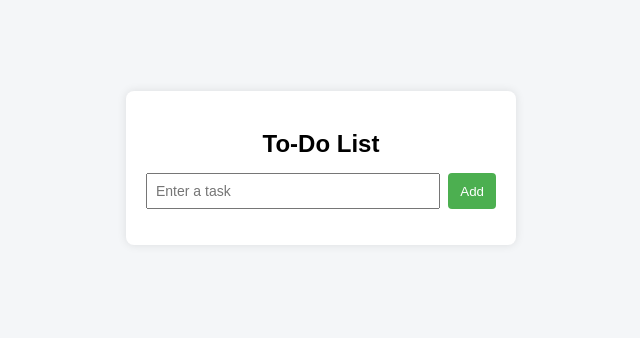
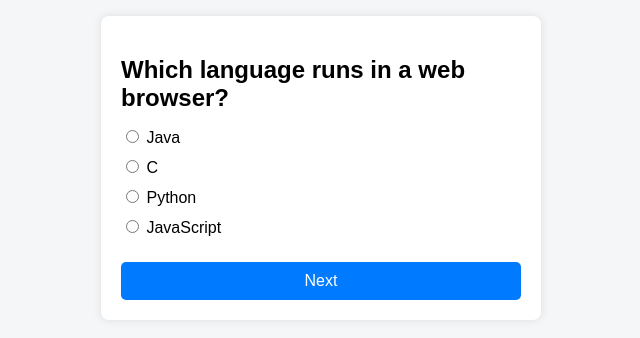
Before and after one commit to SyedZainulAbideen1/Jawan-Pakistan-Assignement-Javascript, a plain HTML site: page Assignment # 24/index.html in a window 1280 px wide. Shown: the part 240-578 px from the top of the page, without its empty margins (319-959 px from the left). Drawn offline with Linux system fonts and the light colour scheme.

Commit message:
Add files via upload

```diff
--- a/Assignment # 24/app.js
+++ b/Assignment # 24/app.js
@@ -1,54 +1,148 @@
-let tasks = [];
-let editIndex = null;
 
-function addTask() {
-  const taskInput = document.getElementById("taskInput");
-  const errorMsg = document.getElementById("errorMsg");
-  const taskValue = taskInput.value.trim();
+  const quizData = [
+    {
+      question: "Which language runs in a web browser?",
+      a: "Java",
+      b: "C",
+      c: "Python",
+      d: "JavaScript",
+      correct: "d"
+    },
+    {
+      question: "What does HTML stand for?",
+      a: "Hyper Trainer Marking Language",
+      b: "Hyper Text Markup Language",
+      c: "High Text Markup Language",
+      d: "Hyper Text Marketing Language",
+      correct: "b"
+    },
+    {
+      question: "What does CSS stand for?",
+      a: "Creative Style System",
+      b: "Colorful Style Sheets",
+      c: "Cascading Style Sheets",
+      d: "Computer Style Sheets",
+      correct: "c"
+    },
+    {
+      question: "Which symbol is used for comments in JavaScript?",
+      a: "//",
+      b: "<!-- -->",
+      c: "#",
+      d: "**",
+      correct: "a"
+    },
+    {
+      question: "Which company developed JavaScript?",
+      a: "Google",
+      b: "Microsoft",
+      c: "Netscape",
+      d: "Apple",
+      correct: "c"
+    },
+    {
+      question: "Inside which HTML element do we put JavaScript?",
+      a: "<js>",
+      b: "<script>",
+      c: "<javascript>",
+      d: "<code>",
+      correct: "b"
+    },
+    {
+      question: "Which keyword is used to declare a variable in JavaScript?",
+      a: "var",
+      b: "int",
+      c: "string",
+      d: "float",
+      correct: "a"
+    },
+    {
+      question: "How do you write 'Hello World' in an alert box?",
+      a: "msg('Hello World')",
+      b: "alert('Hello World')",
+      c: "alertBox('Hello World')",
+      d: "message('Hello World')",
+      correct: "b"
+    },
+    {
+      question: "Which operator is used to assign a value?",
+      a: "==",
+      b: "===",
+      c: "=",
+      d: "!=",
+      correct: "c"
+    },
+    {
+      question: "Which HTML tag is used to create a button?",
+      a: "<input>",
+      b: "<btn>",
+      c: "<button>",
+      d: "<click>",
+      correct: "c"
+    }
+  ];
 
-  if (taskValue === "") {
-    errorMsg.textContent = "Task cannot be empty.";
-    return;
+
+  const questionEl = document.getElementById("question");
+  const answerEls = document.querySelectorAll("input[name='answer']");
+  const aText = document.getElementById("a_text");
+  const bText = document.getElementById("b_text");
+  const cText = document.getElementById("c_text");
+  const dText = document.getElementById("d_text");
+  const submitBtn = document.getElementById("submit");
+
+  let currentQuiz = 0;
+  let score = 0;
+
+  loadQuiz();
+
+  function loadQuiz() {
+    deselectAnswers();
+    const currentData = quizData[currentQuiz];
+
+    questionEl.innerText = currentData.question;
+    aText.innerText = currentData.a;
+    bText.innerText = currentData.b;
+    cText.innerText = currentData.c;
+    dText.innerText = currentData.d;
   }
 
-  errorMsg.textContent = "";
-
-  if (editIndex === null) {
-    tasks.push(taskValue);
-  } else {
-    tasks[editIndex] = taskValue;
-    editIndex = null;
+  function deselectAnswers() {
+    answerEls.forEach(answer => answer.checked = false);
   }
 
-  taskInput.value = "";
-  renderTasks();
-}
+  function getSelected() {
+    let selectedAnswer = null;
+    answerEls.forEach(answer => {
+      if (answer.checked) {
+        selectedAnswer = answer.id;
+      }
+    });
+    return selectedAnswer;
+  }
 
-function renderTasks() {
-  const taskList = document.getElementById("taskList");
-  taskList.innerHTML = "";
+  submitBtn.addEventListener("click", () => {
+    const answer = getSelected();
 
-  tasks.forEach((task, index) => {
-    const li = document.createElement("li");
+    if (!answer) {
+      alert("Please select an answer");
+      return;
+    }
 
-    li.innerHTML = `
-          <span>${task}</span>
-          <div class="actions">
-            <button class="edit-btn" onclick="editTask(${index})">Edit</button>
-            <button class="delete-btn" onclick="deleteTask(${index})">Delete</button>
-          </div>
-        `;
+    if (answer === quizData[currentQuiz].correct) {
+      score++;
+    }
 
-    taskList.appendChild(li);
+    currentQuiz++;
+
+    if (currentQuiz < quizData.length) {
+      loadQuiz();
+    } else {
+      document.querySelector(".quiz-container").innerHTML = `
+        <div class="result">
+          <h2>You scored ${score} / ${quizData.length}</h2>
+          <button onclick="location.reload()">Restart Quiz</button>
+        </div>
+      `;
+    }
   });
-}
-
-function editTask(index) {
-  document.getElementById("taskInput").value = tasks[index];
-  editIndex = index;
-}
-
-function deleteTask(index) {
-  tasks.splice(index, 1);
-  renderTasks();
-}
--- a/Assignment # 24/index.html
+++ b/Assignment # 24/index.html
@@ -2,23 +2,36 @@
 <html lang="en">
 <head>
   <meta charset="UTF-8">
-  <title>To-Do App</title>
+  <title>Quiz Application</title>
   <link rel="stylesheet" href="style.css">
 </head>
 <body>
 
-  <div class="todo-container">
-    <h2>To-Do List</h2>
+<div class="quiz-container">
+  <h2 id="question">Question text</h2>
 
-    <div class="input-group">
-      <input type="text" id="taskInput" placeholder="Enter a task">
-      <button class="add-btn" onclick="addTask()">Add</button>
-    </div>
-    <div class="error" id="errorMsg"></div>
+  <div class="option">
+    <input type="radio" name="answer" id="a">
+    <label for="a" id="a_text"></label>
+  </div>
 
-    <ul id="taskList"></ul>
+  <div class="option">
+    <input type="radio" name="answer" id="b">
+    <label for="b" id="b_text"></label>
   </div>
+
+  <div class="option">
+    <input type="radio" name="answer" id="c">
+    <label for="c" id="c_text"></label>
+  </div>
+
+  <div class="option">
+    <input type="radio" name="answer" id="d">
+    <label for="d" id="d_text"></label>
+  </div>
+
+  <button id="submit">Next</button>
+</div>
 <script src="app.js"></script>
-
 </body>
 </html>
--- a/Assignment # 24/style.css
+++ b/Assignment # 24/style.css
@@ -7,75 +7,38 @@
       height: 100vh;
   }
 
-    .todo-container {
+  .quiz-container {
       background: #fff;
-      width: 350px;
+      width: 400px;
       padding: 20px;
       border-radius: 8px;
-      box-shadow: 0 0 10px rgba(0,0,0,0.1);
+      box-shadow: 0 0 10px rgba(0, 0, 0, 0.1);
   }
 
   h2 {
-      text-align: center;
       margin-bottom: 15px;
   }
 
-    .input-group {
-      display: flex;
-      gap: 8px;
-    }
-
-    input {
-      flex: 1;
-      padding: 8px;
-      font-size: 14px;
+  .option {
+      margin: 10px 0;
   }
 
   button {
-      padding: 8px 12px;
+      width: 100%;
+      padding: 10px;
+      background: #007bff;
       border: none;
+      color: #fff;
+      font-size: 16px;
+      border-radius: 5px;
       cursor: pointer;
-      border-radius: 4px;
-    }
-
-    .add-btn {
-      background: #4CAF50;
-      color: white;
-    }
-
-    ul {
-      list-style: none;
-      padding: 0;
       margin-top: 15px;
   }
 
-    li {
-      display: flex;
-      justify-content: space-between;
-      align-items: center;
-      background: #f1f1f1;
-      padding: 8px;
-      margin-bottom: 8px;
-      border-radius: 4px;
+  button:hover {
+      background: #0056b3;
   }
 
-    .actions button {
-      margin-left: 5px;
-      font-size: 12px;
+  .result {
+      text-align: center;
   }
-
-    .edit-btn {
-      background: #2196F3;
-      color: white;
-    }
-
-    .delete-btn {
-      background: #f44336;
-      color: white;
-    }
-
-    .error {
-      color: red;
-      font-size: 13px;
-      margin-top: 5px;
-    }
```
Lines whose indentation alone changed are shown as unchanged.
